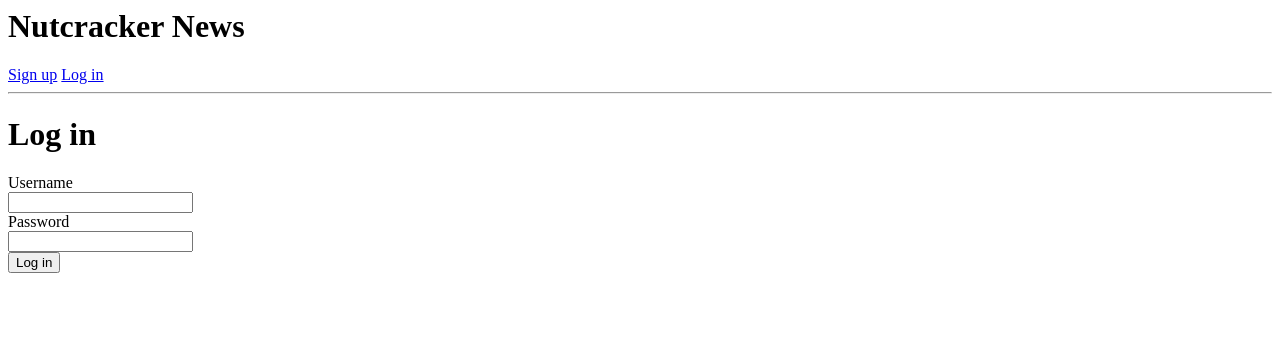
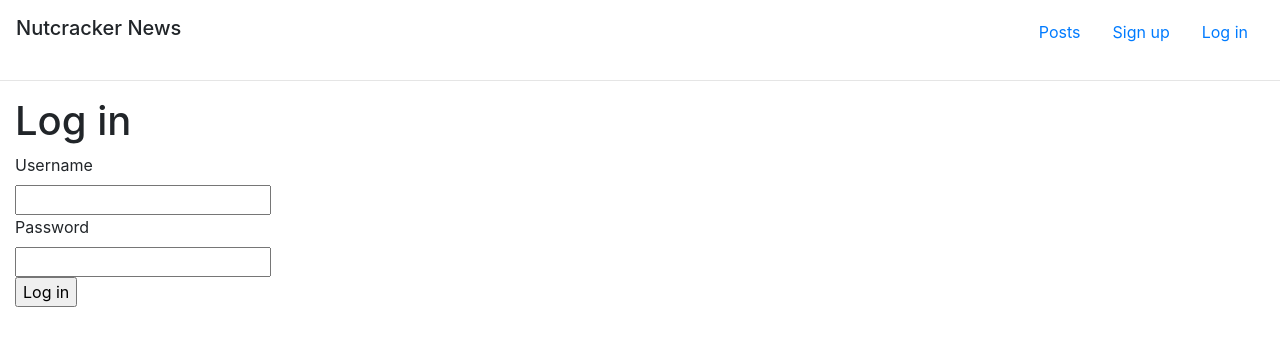
Before and after one commit to ranven/nutcracker-news, a Flask app: page /login in a window 1280 px wide. Shown: the top 346 px of the page. Run offline with Flask 2, Linux system fonts and the light colour scheme; parts of the project's set-up code (start-up, migrations or seed data) failed here and were passed over.

Commit message:
implement navigation with bootstrap, move flash messages to parent template

```diff
--- a/templates/base.html
+++ b/templates/base.html
@@ -2,25 +2,42 @@
     <head>
         <meta charset="utf-8">
         <meta name="viewport" content="width=device-width, initial-scale=1, shrink-to-fit=no">
-       <!-- <link href="https://cdn.jsdelivr.net/npm/bootstrap@5.0.2/dist/css/bootstrap.min.css" rel="stylesheet" integrity="sha384-EVSTQN3/azprG1Anm3QDgpJLIm9Nao0Yz1ztcQTwFspd3yD65VohhpuuCOmLASjC" crossorigin="anonymous"> -->
+        <script src="https://code.jquery.com/jquery-3.3.1.slim.min.js" integrity="sha384-q8i/X+965DzO0rT7abK41JStQIAqVgRVzpbzo5smXKp4YfRvH+8abtTE1Pi6jizo" crossorigin="anonymous"></script>
+        <script src="https://cdn.jsdelivr.net/npm/popper.js@1.14.3/dist/umd/popper.min.js" integrity="sha384-ZMP7rVo3mIykV+2+9J3UJ46jBk0WLaUAdn689aCwoqbBJiSnjAK/l8WvCWPIPm49" crossorigin="anonymous"></script>
+        <script src="https://cdn.jsdelivr.net/npm/bootstrap@4.1.3/dist/js/bootstrap.min.js" integrity="sha384-ChfqqxuZUCnJSK3+MXmPNIyE6ZbWh2IMqE241rYiqJxyMiZ6OW/JmZQ5stwEULTy" crossorigin="anonymous"></script>
+        <link rel="stylesheet" type="text/css" href="https://cdn.jsdelivr.net/npm/bootstrap@4.1.3/dist/css/bootstrap.min.css" integrity="sha384-MCw98/SFnGE8fJT3GXwEOngsV7Zt27NXFoaoApmYm81iuXoPkFOJwJ8ERdknLPMO" crossorigin="anonymous">
+        <link rel="stylesheet" type="text/css" href="{{ url_for('static', filename='styles/styles.css') }}">
     </head>
     <body>
-        <div>
-            <h1>Nutcracker News</h1>
-            {% if session.username %}
-            <h3>Welcome {{session.username}} </h3>
-            <div style="display: flex">
-                <a href="/logout">Log out</a>
-                <a href="/posts">Posts</a>
-                <a href="/users/{{session.user_id}}">My profile</a>
-                <a href="/posts/create">Create a post</a>
-            {% else %}
-            <a href="/signup">Sign up</a>
-            <a href="/login">Log in</a>
+        <div class="navbar">
+            <h1 class="navbar-brand justify-content-">Nutcracker News</h1>
+            <div class="nav justify-content-end">
+                    {% if session.username %}
+                    <p class="nav-item nav-link greeting">Hello {{session.username}}!</p>
+                    <a class="nav-item nav-link" {% if request.path == '/' %}class="active"{% endif %} id="posts" href="/posts">Posts</a>
+                    <a class="nav-item nav-link" {% if request.path == '/' %}class="active"{% endif %} id="create" href="/posts/create">Create a post</a>
+                    <a class="nav-item nav-link" {% if request.path == '/' %}class="active"{% endif %} id="{{session.user_id}}" href="/users/{{session.user_id}}">My profile</a>
+                    <a class="nav-item nav-link" {% if request.path == '/' %}class="active"{% endif %} id="logout" href="/logout">Log out</a>
+                    {% else %}
+                    <a class="nav-item nav-link" id="posts" href="/posts">Posts</a>
+                    <a class="nav-item nav-link" id="signup" href="/signup">Sign up</a>
+                    <a class="nav-item nav-link" id="login" href="/login">Log in</a>
+                    {% endif %}
             </div>
-            {% endif %}
         </div>
         <hr/>
+    <div>
+        {% for message in get_flashed_messages() %}
+        <div class="alert alert-primary alert-dismissible fade" role="alert">
+            <p> {{ message }}</p>
+            <button type="button" class="close" data-dismiss="alert" aria-label="Close">
+                <span aria-hidden="true">&times;</span>
+            </button>
+        </div>
+        {% endfor %}
+    </div>
+    <div class="container-fluid">
         {% block page_content %}{% endblock %}
+    </div>
     </body>
 </html>
--- a/templates/login.html
+++ b/templates/login.html
@@ -14,12 +14,5 @@
         <input type="submit" value="Log in">
     </form>
 {% endif %}
-<div>
-    {% for message in get_flashed_messages() %}
-    <p>
-        {{ message }}
-    </p>
-    {% endfor %}
-</div>
 {% endblock %}
 </html>
--- a/templates/posts.html
+++ b/templates/posts.html
@@ -45,12 +45,6 @@
         {% endif %}
     </div>
     <hr/>
-    <div>
-        {% for message in get_flashed_messages() %}
-        <p>
-            {{ message }}
-    </p>
-    {% endfor %}
 </div>
 {% endblock %}
 </html>
```
Also changed, not shown: templates/edit.html (+1 -7 lines), templates/post.html (+0 -7 lines), templates/profile.html (+0 -8 lines), templates/signup.html (+1 -7 lines).
